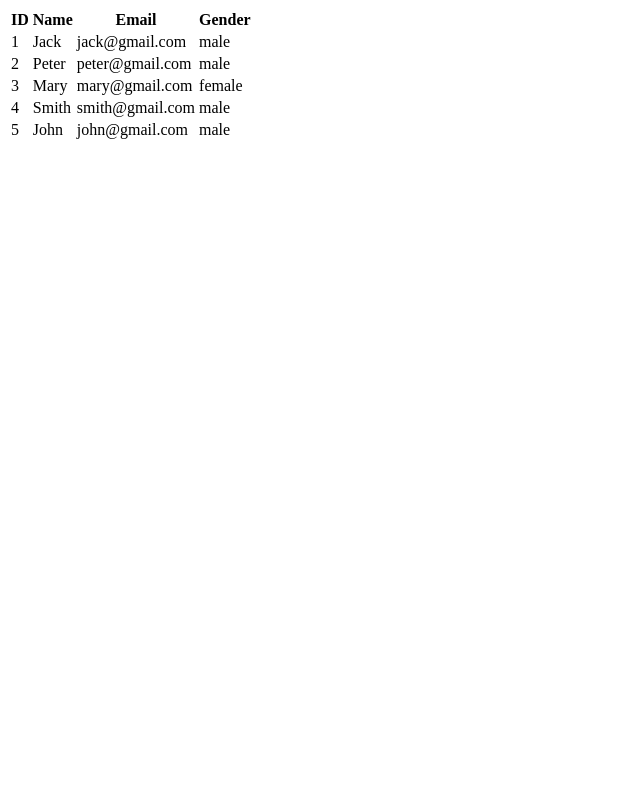
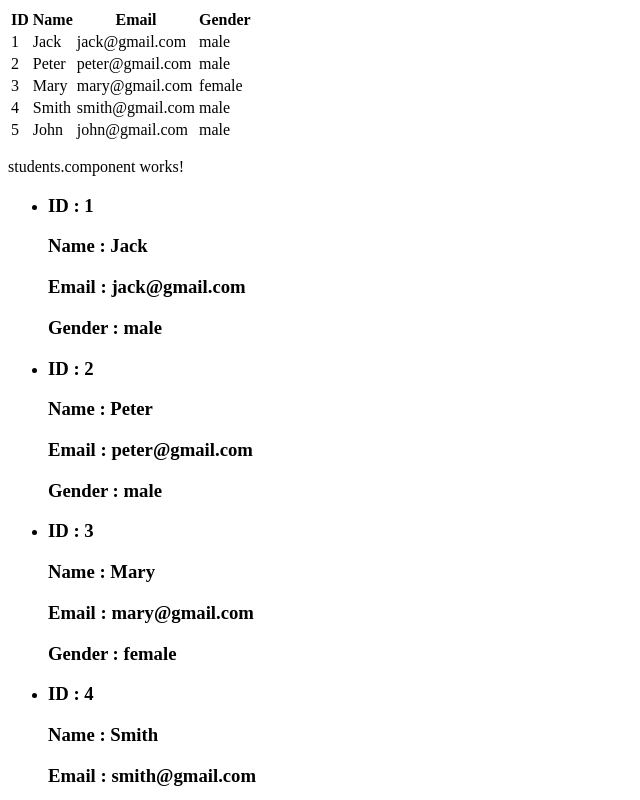
Before and after one commit to biaoli/angular-fetch_local_json_file, an Angular app: page / in a window 1280 px wide. Shown: the top 800 px of the page, without its empty margins (0-640 px from the left). Built offline with nearby package versions, Linux system fonts and the light colour scheme.

Commit message:
2 files modified, 4 added

```diff
--- a/src/app/app.component.html
+++ b/src/app/app.component.html
@@ -14,3 +14,5 @@
     </tr>
   </tbody>
 </table>
+
+<app-students></app-students>
--- a/src/app/app.module.ts
+++ b/src/app/app.module.ts
@@ -3,10 +3,11 @@ import { BrowserModule } from '@angular/platform-browser';
 import { FormsModule } from '@angular/forms';
 
 import { AppComponent } from './app.component';
+import { StudentsComponent } from './components/students/students.component';
 
 @NgModule({
   imports:      [ BrowserModule, FormsModule ],
-  declarations: [ AppComponent ],
+  declarations: [ AppComponent, StudentsComponent ],
   bootstrap:    [ AppComponent ]
 })
 export class AppModule { }
--- /dev/null
+++ b/src/app/components/students/students.component.html
@@ -0,0 +1,12 @@
+<p>
+students.component works!
+</p>
+
+<ul>
+  <li *ngFor = "let i of students">
+    <h3>ID : {{ i.id }}</h3>
+    <h3>Name : {{ i.name }}</h3>
+    <h3>Email : {{ i.email }}</h3>
+    <h3>Gender : {{ i.gender }}</h3>
+  </li>
+</ul>
--- /dev/null
+++ b/src/app/components/students/students.component.ts
@@ -0,0 +1,25 @@
+import { Component, OnInit } from '@angular/core';
+
+import studentsData from '../../jsonFiles/allStudents.json';
+
+interface Student {
+  id : Number;
+  name : String;
+  email : String;
+  gender : String;
+}
+
+@Component({
+  selector: 'app-students',
+  templateUrl: './students.component.html',
+  styleUrls: ['./students.component.css']
+})
+export class StudentsComponent implements OnInit {
+  students : Student[];
+  constructor() { }
+
+  ngOnInit() {
+    this.students = studentsData;
+  }
+
+}
--- /dev/null
+++ b/src/app/jsonFiles/allStudents.json
@@ -0,0 +1,32 @@
+[
+  {
+    "id": 1,
+    "name": "Jack",
+    "email": "jack@gmail.com",
+    "gender": "male"
+  },
+  {
+    "id": 2,
+    "name": "Peter",
+    "email": "peter@gmail.com",
+    "gender": "male"
+  },
+  {
+    "id": 3,
+    "name": "Mary",
+    "email": "mary@gmail.com",
+    "gender": "female"
+  },
+  {
+    "id": 4,
+    "name": "Smith",
+    "email": "smith@gmail.com",
+    "gender": "male"
+  },
+  {
+    "id": 5,
+    "name": "John",
+    "email": "john@gmail.com",
+    "gender": "male"
+  }
+]
```
Also changed, not shown: src/app/components/students/students.component.css (added).
